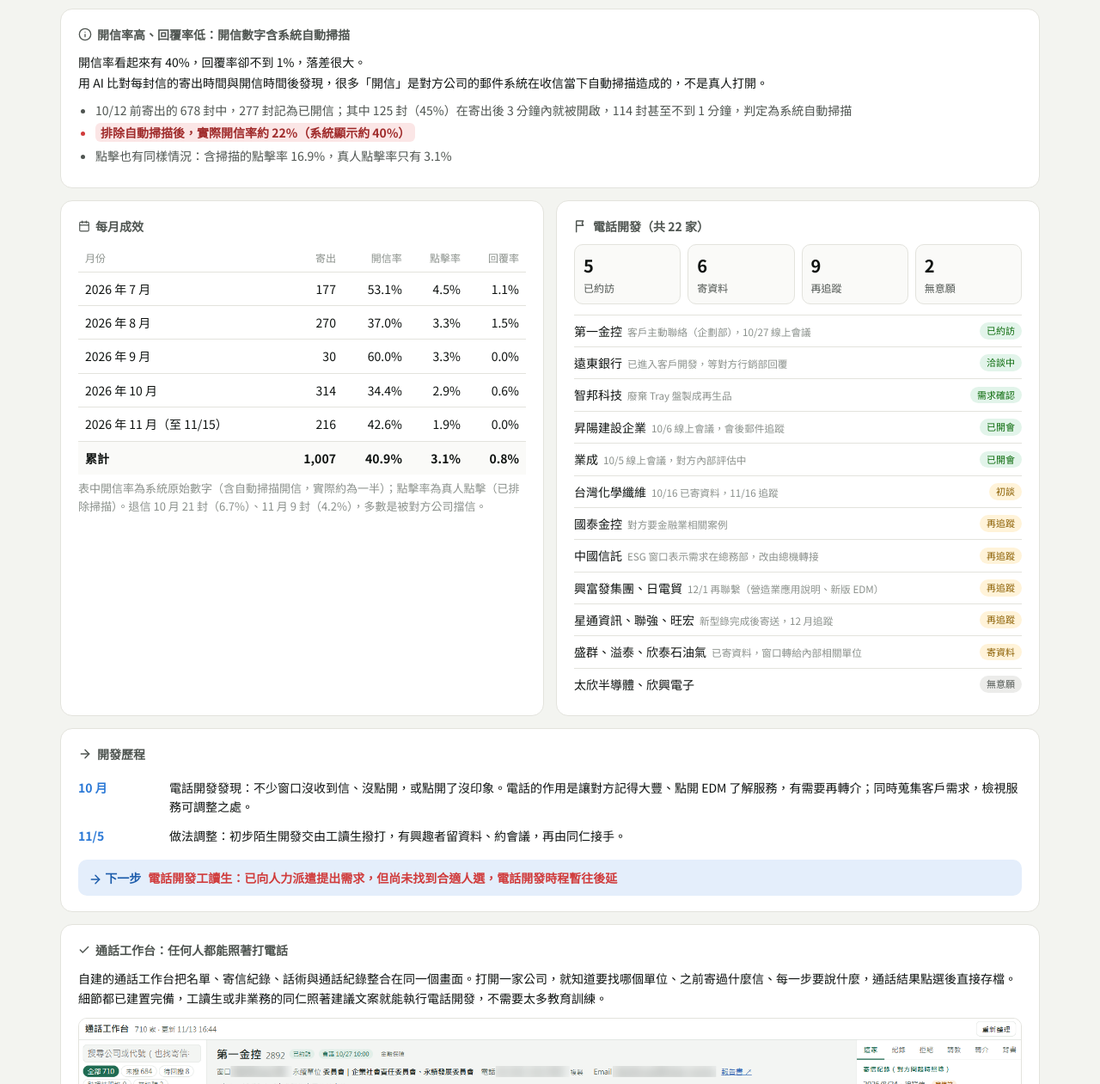
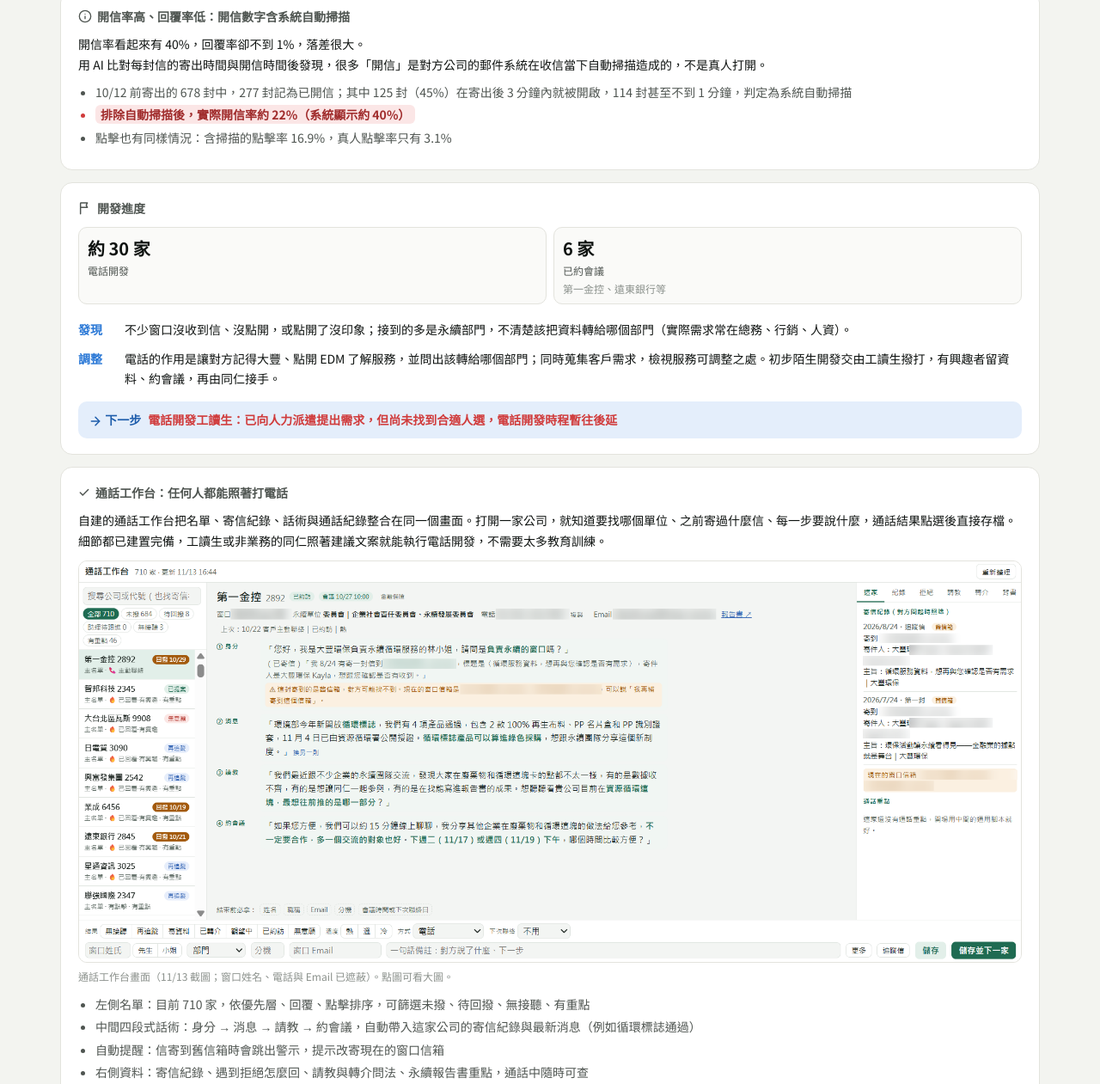
Before and after one commit to kaylalin-df/weekly-marketing-report, a plain HTML site: page index.html in a window 1280 px wide. Shown: the part 538-1799 px from the top of the page at 86% size. Drawn offline with Linux system fonts and the light colour scheme.

Commit message:
W47 新客戶開發：每月成效、電話開發、開發歷程合併為「開發進度」一張卡
Co-Authored-By: Claude Opus 5.5 <noreply@anthropic.com>

```diff
--- a/data/weeks.js
+++ b/data/weeks.js
@@ -15,18 +15,8 @@ window.WEEKLY_DATA = [
         { label: "累計寄出", value: "1,007 封", sub: "10/1 起寄出 530 封" },
         { label: "實際開信率", value: "約 22%", sub: "系統顯示 40.9%，含自動掃描開信" },
         { label: "真人點擊率", value: "3.1%", sub: "含掃描 16.9%" },
-        { label: "累計回覆率", value: "0.8%", sub: "回信 8 家" },
-        { label: "電話接觸", value: "22 家", sub: "已開會／約會議 6 家・熱 2 溫 9" }
+        { label: "累計回覆率", value: "0.8%", sub: "回信 8 家" }
       ],
-      monthly: [
-        { month: "2026 年 7 月", sent: "177", open: "53.1%", click: "4.5%", reply: "1.1%" },
-        { month: "2026 年 8 月", sent: "270", open: "37.0%", click: "3.3%", reply: "1.5%" },
-        { month: "2026 年 9 月", sent: "30", open: "60.0%", click: "3.3%", reply: "0.0%" },
-        { month: "2026 年 10 月", sent: "314", open: "34.4%", click: "2.9%", reply: "0.6%" },
-        { month: "2026 年 11 月（至 11/15）", sent: "216", open: "42.6%", click: "1.9%", reply: "0.0%" },
-        { month: "累計", sent: "1,007", open: "40.9%", click: "3.1%", reply: "0.8%", total: true }
-      ],
-      monthlyNote: "表中開信率為系統原始數字（含自動掃描開信，實際約為一半）；點擊率為真人點擊（已排除掃描）。退信 10 月 21 封（6.7%）、11 月 9 封（4.2%），多數是被對方公司擋信。",
       note: {
         title: "開信率高、回覆率低：開信數字含系統自動掃描",
         text: "開信率看起來有 40%，回覆率卻不到 1%，落差很大。\n用 AI 比對每封信的寄出時間與開信時間後發現，很多「開信」是對方公司的郵件系統在收信當下自動掃描造成的，不是真人打開。",
@@ -36,33 +26,17 @@ window.WEEKLY_DATA = [
           "點擊也有同樣情況：含掃描的點擊率 16.9%，真人點擊率只有 3.1%"
         ]
       },
-      hot: {
-        title: "電話開發（共 22 家）",
-        counts: [
-          { value: "5", label: "已約訪" },
-          { value: "6", label: "寄資料" },
-          { value: "9", label: "再追蹤" },
-          { value: "2", label: "無意願" }
+      board: {
+        title: "開發進度",
+        stats: [
+          { value: "約 30 家", label: "電話開發" },
+          { value: "6 家", label: "已約會議", sub: "第一金控、遠東銀行等" }
         ],
-        list: [
-          { name: "第一金控", note: "客戶主動聯絡（企劃部），10/27 線上會議", status: "已約訪", tagType: "done" },
-          { name: "遠東銀行", note: "已進入客戶開發，等對方行銷部回覆", status: "洽談中", tagType: "done" },
-          { name: "智邦科技", note: "廢棄 Tray 盤製成再生品", status: "需求確認", tagType: "done" },
-          { name: "昇陽建設企業", note: "10/6 線上會議，會後郵件追蹤", status: "已開會", tagType: "done" },
-          { name: "業成", note: "10/5 線上會議，對方內部評估中", status: "已開會", tagType: "done" },
-          { name: "台灣化學纖維", note: "10/16 已寄資料，11/16 追蹤", status: "初談" },
-          { name: "國泰金控", note: "對方要金融業相關案例", status: "再追蹤" },
-          { name: "中國信託", note: "ESG 窗口表示需求在總務部，改由總機轉接", status: "再追蹤" },
-          { name: "興富發集團、日電貿", note: "12/1 再聯繫（營造業應用說明、新版 EDM）", status: "再追蹤" },
-          { name: "星通資訊、聯強、旺宏", note: "新型錄完成後寄送，12 月追蹤", status: "再追蹤" },
-          { name: "盛群、溢泰、欣泰石油氣", note: "已寄資料，窗口轉給內部相關單位", status: "寄資料" },
-          { name: "太欣半導體、欣興電子", status: "無意願", tagType: "wait" }
+        lines: [
+          { k: "發現", text: "不少窗口沒收到信、沒點開，或點開了沒印象；接到的多是永續部門，不清楚該把資料轉給哪個部門（實際需求常在總務、行銷、人資）。" },
+          { k: "調整", text: "電話的作用是讓對方記得大豐、點開 EDM 了解服務，並問出該轉給哪個部門；同時蒐集客戶需求，檢視服務可調整之處。初步陌生開發交由工讀生撥打，有興趣者留資料、約會議，再由同仁接手。" }
         ]
       },
-      timeline: [
-        { date: "10 月", text: "電話開發發現：不少窗口沒收到信、沒點開，或點開了沒印象。電話的作用是讓對方記得大豐、點開 EDM 了解服務，有需要再轉介；同時蒐集客戶需求，檢視服務可調整之處。" },
-        { date: "11/5", text: "做法調整：初步陌生開發交由工讀生撥打，有興趣者留資料、約會議，再由同仁接手。" }
-      ],
       next: "電話開發工讀生：已向人力派遣提出需求，但尚未找到合適人選，電話開發時程暫往後延",
       nextHl: true,
       cards: [
--- a/index.html
+++ b/index.html
@@ -106,6 +106,8 @@
   .o-show figcaption { font-size: 12px; color: var(--ink-3); margin-top: 6px; }
   .o-funnel { display: flex; gap: 8px; flex-wrap: wrap; margin-bottom: 12px; }
   .o-funnel div { flex: 1 1 90px; background: #fafaf8; border: 1px solid var(--line); border-radius: 10px; padding: 8px 10px; font-size: 12px; color: var(--ink-2); }
+  .o-board { margin-top: 14px; }
+  .o-funnel small { display: block; margin-top: 2px; color: var(--ink-3); font-size: 12px; }
   .o-funnel b { display: block; font-size: 20px; color: var(--ink); }
   .o-hot { list-style: none; margin: 0; padding: 0; }
   .o-hot li { display: flex; justify-content: space-between; align-items: center; gap: 10px; padding: 7px 0; border-top: 1px solid var(--line); font-size: 14px; }
@@ -115,6 +117,7 @@
   .o-time { list-style: none; margin: 0; padding: 0; font-size: 14px; }
   .o-time li { display: grid; grid-template-columns: 96px 1fr; gap: 10px; padding: 6px 0; }
   .o-time li b { color: var(--blue); font-variant-numeric: tabular-nums; }
+  .o-board .o-time li { grid-template-columns: 44px 1fr; }
   .scard .t { font-weight: 700; font-size: 16px; margin-bottom: 2px; }
   .scard .meta { font-size: 12px; color: var(--ink-3); margin-bottom: 8px; }
   .scard p { margin: 0 0 6px; font-size: 14px; color: var(--ink-2); }
@@ -356,11 +359,13 @@
       html += `<section>${secHead("c-blue", I.users, "新客戶開發進度", esc(o.hint || ""), "outreach")}`;
       html += `<div class="o-stats">${(o.stats || []).map(x => `<div class="card o-stat"><div class="k">${esc(x.label)}</div><div class="v">${esc(x.value)}</div>${x.sub ? `<div class="d">${esc(x.sub)}</div>` : ""}</div>`).join("")}</div>`;
       if (o.note) html += `<div class="card o-note"><h3>${I.info} ${esc(o.note.title)}</h3>${o.note.text ? `<p>${esc(o.note.text)}</p>` : ""}${sub(o.note.points)}</div>`;
-      html += `<div class="grid grid-2">`;
+      if (o.monthly || o.hot) html += `<div class="grid grid-2">`;
       if (o.monthly) html += `<div class="card"><h3>${I.cal} 每月成效</h3><div class="o-wrap"><table class="o-table"><thead><tr><th>月份</th><th>寄出</th><th>開信率</th><th>點擊率</th><th>回覆率</th></tr></thead><tbody>${o.monthly.map(m => `<tr class="${m.total ? "total" : ""}"><td>${esc(m.month)}</td><td>${esc(m.sent)}</td><td>${esc(m.open)}</td><td>${esc(m.click)}</td><td>${esc(m.reply)}</td></tr>`).join("")}</tbody></table></div>${o.monthlyNote ? `<div class="ref" style="color:var(--ink-3)">${esc(o.monthlyNote)}</div>` : ""}</div>`;
       if (o.hot) html += `<div class="card"><h3>${I.flag} ${esc(o.hot.title || "熱名單")}</h3><div class="o-funnel">${(o.hot.counts || []).map(c => `<div><b>${esc(c.value)}</b>${esc(c.label)}</div>`).join("")}</div><ul class="o-hot">${(o.hot.list || []).map(h => `<li><span>${esc(h.name)}${h.note ? `<small>${esc(h.note)}</small>` : ""}</span><span class="o-tag ${h.tagType || ""}">${esc(h.status)}</span></li>`).join("")}</ul></div>`;
-      html += `</div>`;
-      if (o.timeline || o.next) html += `<div class="card" style="margin-top:14px">${o.timeline ? `<h3>${I.arrow} 開發歷程</h3><ul class="o-time">${o.timeline.map(t => `<li><b>${esc(t.date)}</b><span>${esc(t.text)}</span></li>`).join("")}</ul>` : ""}${o.next ? `<div class="next"><b>${I.arrow} 下一步</b><span${o.nextHl ? ' class="red-text"' : ""}>${esc(o.next)}</span></div>` : ""}${o.ask ? `<div class="ask"><b>${I.flag} 待討論</b><span>${esc(o.ask)}</span></div>` : ""}</div>`;
+      if (o.monthly || o.hot) html += `</div>`;
+      const nx = `${o.next ? `<div class="next"><b>${I.arrow} 下一步</b><span${o.nextHl ? ' class="red-text"' : ""}>${esc(o.next)}</span></div>` : ""}${o.ask ? `<div class="ask"><b>${I.flag} 待討論</b><span>${esc(o.ask)}</span></div>` : ""}`;
+      if (o.board) html += `<div class="card o-board"><h3>${I.flag} ${esc(o.board.title || "開發進度")}</h3>${(o.board.stats || []).length ? `<div class="o-funnel">${o.board.stats.map(c => `<div><b>${esc(c.value)}</b>${esc(c.label)}${c.sub ? `<small>${esc(c.sub)}</small>` : ""}</div>`).join("")}</div>` : ""}${(o.board.lines || []).length ? `<ul class="o-time">${o.board.lines.map(t => `<li><b>${esc(t.k)}</b><span>${esc(t.text)}</span></li>`).join("")}</ul>` : ""}${nx}</div>`;
+      else if (o.timeline || o.next) html += `<div class="card" style="margin-top:14px">${o.timeline ? `<h3>${I.arrow} 開發歷程</h3><ul class="o-time">${o.timeline.map(t => `<li><b>${esc(t.date)}</b><span>${esc(t.text)}</span></li>`).join("")}</ul>` : ""}${o.next ? `<div class="next"><b>${I.arrow} 下一步</b><span${o.nextHl ? ' class="red-text"' : ""}>${esc(o.next)}</span></div>` : ""}${o.ask ? `<div class="ask"><b>${I.flag} 待討論</b><span>${esc(o.ask)}</span></div>` : ""}</div>`;
       (o.cards || []).forEach(c => { html += `<div class="card o-show"><h3>${I.check} ${esc(c.title)}</h3>${c.summary ? `<p>${esc(c.summary)}</p>` : ""}${c.img ? `<figure><a href="${esc(c.img)}" target="_blank" rel="noopener"><img src="${esc(c.img)}" alt="${esc(c.alt || c.title)}" loading="lazy"></a>${c.caption ? `<figcaption>${esc(c.caption)}</figcaption>` : ""}</figure>` : ""}${sub(c.points)}</div>`; });
       html += `</section>`;
     }
```
Also changed, not shown: 1 other file.
